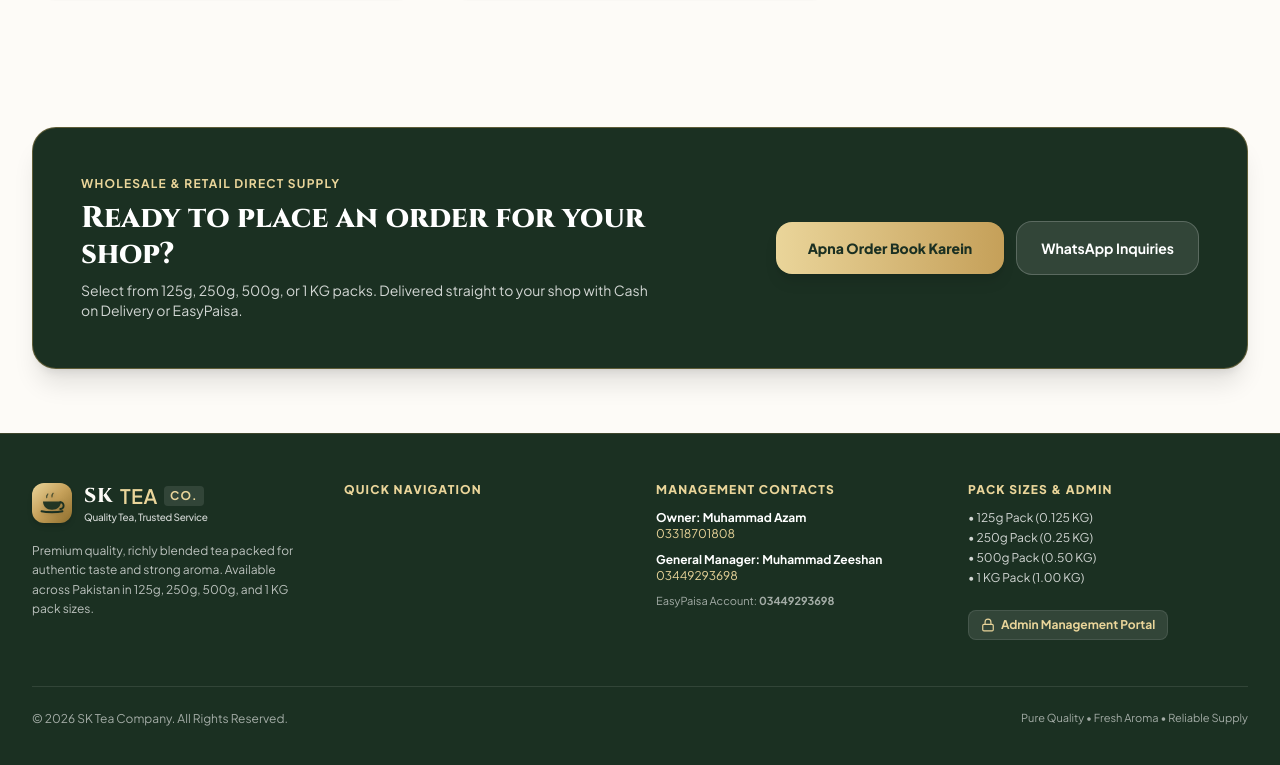
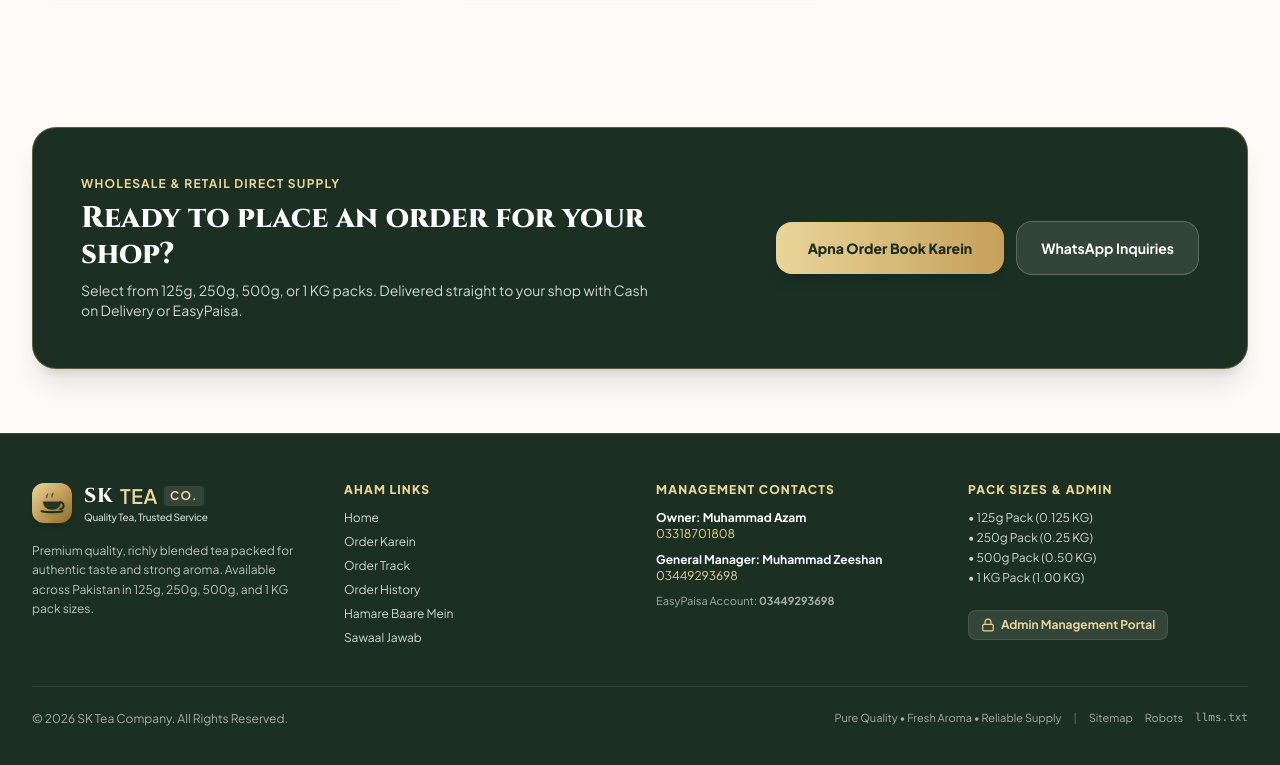
Before and after one commit to maraapna8-png/sk-new-, a React (Vite) app: page / in a window 1280 px wide. Shown: the part 2569-3334 px from the top of the page. Built offline with nearby package versions, Linux system fonts and the light colour scheme; no server answers; a web font is replaced by a local one.

Commit message:
feat: enhance order tracking and SEO configuration
- Add direct tracking buttons to order history
- Standardize navigation ID to 'tracker'
- Implement robots.txt and sitemap.xml for indexing
- Improve UI for order tracking sample IDs

```diff
--- a/src/App.tsx
+++ b/src/App.tsx
@@ -131,9 +131,10 @@ export function App() {
   };
 
   // Navigation handlers
-  const handleNavigate = (tab: NavItemId) => {
+  const handleNavigate = (tab: NavItemId | string) => {
+    const targetTab = (tab === 'track' ? 'tracker' : tab) as NavItemId;
     setPreviousView(currentView);
-    setCurrentView(tab);
+    setCurrentView(targetTab);
     window.scrollTo({ top: 0, behavior: 'smooth' });
   };
 
@@ -292,6 +293,7 @@ export function App() {
                 onViewBill={handleViewBill}
                 onReorder={handleReorder}
                 onNavigateOrder={() => handleNavigate('order')}
+                onTrackOrder={handleTrackFromOrder}
               />
             )}
 
@@ -360,37 +362,37 @@ export function App() {
                 {/* Col 2: Navigation Links */}
                 <div className="space-y-3">
                   <h4 className="text-xs font-extrabold uppercase tracking-widest text-[#EAD59A]">
-                    Quick Navigation
+                    {t.quickLinks || 'Quick Navigation'}
                   </h4>
                   <ul className="space-y-2 text-xs text-white/80">
                     <li>
                       <button onClick={() => handleNavigate('home')} className="hover:text-[#EAD59A] transition-colors cursor-pointer">
-                        {t.home}
+                        {t.navHome}
                       </button>
                     </li>
                     <li>
                       <button onClick={() => handleNavigate('order')} className="hover:text-[#EAD59A] transition-colors cursor-pointer">
-                        {t.orderTea}
+                        {t.navOrder}
                       </button>
                     </li>
                     <li>
                       <button onClick={() => handleNavigate('tracker')} className="hover:text-[#EAD59A] transition-colors cursor-pointer">
-                        {t.trackOrder}
+                        {t.navTrack}
                       </button>
                     </li>
                     <li>
                       <button onClick={() => handleNavigate('history')} className="hover:text-[#EAD59A] transition-colors cursor-pointer">
-                        {t.orderHistory}
+                        {t.navHistory}
                       </button>
                     </li>
                     <li>
                       <button onClick={() => handleNavigate('about')} className="hover:text-[#EAD59A] transition-colors cursor-pointer">
-                        {t.aboutUs}
+                        {t.navAbout}
                       </button>
                     </li>
                     <li>
                       <button onClick={() => handleNavigate('faqs')} className="hover:text-[#EAD59A] transition-colors cursor-pointer">
-                        {t.faqs}
+                        {t.navFaqs}
                       </button>
                     </li>
                   </ul>
@@ -451,8 +453,18 @@ export function App() {
                 <div>
                   &copy; {new Date().getFullYear()} SK Tea Company. All Rights Reserved.
                 </div>
-                <div className="flex items-center gap-4 text-[11px]">
+                <div className="flex flex-wrap items-center gap-3 text-[11px]">
                   <span>Pure Quality &bull; Fresh Aroma &bull; Reliable Supply</span>
+                  <span className="text-white/30 hidden sm:inline">|</span>
+                  <a href="/sitemap.xml" target="_blank" rel="noopener noreferrer" className="hover:text-[#EAD59A] transition-colors">
+                    Sitemap
+                  </a>
+                  <a href="/robots.txt" target="_blank" rel="noopener noreferrer" className="hover:text-[#EAD59A] transition-colors">
+                    Robots
+                  </a>
+                  <a href="/llms.txt" target="_blank" rel="noopener noreferrer" className="hover:text-[#EAD59A] transition-colors font-mono">
+                    llms.txt
+                  </a>
                 </div>
               </div>
 
--- a/src/components/Header.tsx
+++ b/src/components/Header.tsx
@@ -68,15 +68,16 @@ export const Header: React.FC<HeaderProps> = ({
     { id: 'about', label: t.navAbout, icon: Info },
     { id: 'faqs', label: t.navFaqs, icon: HelpCircle },
     { id: 'history', label: t.navHistory, icon: History },
-    { id: 'track', label: t.navTrack, icon: Search },
+    { id: 'tracker', label: t.navTrack, icon: Search },
     { id: 'contact', label: t.navContact, icon: Phone },
   ];
 
   const handleNavClick = (tabId: string) => {
+    const target = tabId === 'track' ? 'tracker' : tabId;
     if (onNavigate) {
-      onNavigate(tabId);
+      onNavigate(target);
     } else if (setActiveTab) {
-      setActiveTab(tabId);
+      setActiveTab(target);
     }
     setMobileMenuOpen(false);
     window.scrollTo({ top: 0, behavior: 'smooth' });
--- a/src/components/OrderHistory.tsx
+++ b/src/components/OrderHistory.tsx
@@ -19,6 +19,7 @@ interface OrderHistoryProps {
   onViewBill: (order: Order) => void;
   onReorder: (order: Order) => void;
   onNavigateOrder: () => void;
+  onTrackOrder?: (orderId: string) => void;
 }
 
 export const OrderHistory: React.FC<OrderHistoryProps> = ({
@@ -27,6 +28,7 @@ export const OrderHistory: React.FC<OrderHistoryProps> = ({
   onViewBill,
   onReorder,
   onNavigateOrder,
+  onTrackOrder,
 }) => {
   const t = translations[language];
   const [searchTerm, setSearchTerm] = useState('');
@@ -157,11 +159,23 @@ export const OrderHistory: React.FC<OrderHistoryProps> = ({
                     </div>
                   </div>
 
-                  <div className="flex items-center gap-2.5 self-start md:self-auto shrink-0">
+                  <div className="flex flex-wrap items-center gap-2.5 self-start md:self-auto shrink-0">
+                    {onTrackOrder && (
+                      <button
+                        onClick={() => onTrackOrder(order.id)}
+                        id={`history-track-${order.id}`}
+                        className="flex items-center gap-1.5 px-3.5 py-2.5 rounded-xl border border-[#C5A059]/40 bg-[#FAF8F5] hover:bg-[#FAF6EE] text-[#1A3D2F] font-bold text-xs transition-colors shadow-2xs cursor-pointer"
+                        title="View live status and tracking"
+                      >
+                        <Search className="w-3.5 h-3.5 text-[#C5A059]" />
+                        <span>{t.navTrack || 'Track'}</span>
+                      </button>
+                    )}
+
                     <button
                       onClick={() => onViewBill(order)}
                       id={`history-view-bill-${order.id}`}
-                      className="flex items-center gap-1.5 px-4 py-2.5 rounded-xl border border-[#D8CBBF] bg-[#FAF8F5] hover:bg-white text-[#1A3D2F] font-bold text-xs transition-colors shadow-2xs cursor-pointer"
+                      className="flex items-center gap-1.5 px-3.5 py-2.5 rounded-xl border border-[#D8CBBF] bg-[#FAF8F5] hover:bg-white text-[#1A3D2F] font-bold text-xs transition-colors shadow-2xs cursor-pointer"
                     >
                       <FileText className="w-3.5 h-3.5 text-[#C69B3D]" />
                       <span>{t.viewDetailsBtn}</span>
@@ -170,7 +184,7 @@ export const OrderHistory: React.FC<OrderHistoryProps> = ({
                     <button
                       onClick={() => onReorder(order)}
                       id={`history-reorder-${order.id}`}
-                      className="flex items-center gap-1.5 px-4 py-2.5 rounded-xl bg-[#1A3D2F] hover:bg-[#122D22] text-white font-bold text-xs transition-colors shadow-2xs cursor-pointer"
+                      className="flex items-center gap-1.5 px-3.5 py-2.5 rounded-xl bg-[#1A3D2F] hover:bg-[#122D22] text-white font-bold text-xs transition-colors shadow-2xs cursor-pointer"
                       title="Add these items to your cart and place order again"
                     >
                       <RotateCcw className="w-3.5 h-3.5 text-[#E5C158]" />
--- a/src/components/OrderTracker.tsx
+++ b/src/components/OrderTracker.tsx
@@ -157,9 +157,9 @@ export const OrderTracker: React.FC<OrderTrackerProps> = ({
           </form>
 
           {/* Quick suggestions */}
-          <div className="mt-3 text-xs text-[#718096] flex items-center gap-2">
+          <div className="mt-3 text-xs text-[#718096] flex items-center flex-wrap gap-2">
             <span>Sample IDs:</span>
-            {['SKT-000101', 'SKT-000102', 'SKT-000103', 'SKT-000104'].map((sample) => (
+            {['SKT-000107', 'SKT-000106', 'SKT-000105', 'SKT-000104'].map((sample) => (
               <button
                 key={sample}
                 type="button"
@@ -167,7 +167,7 @@ export const OrderTracker: React.FC<OrderTrackerProps> = ({
                   setOrderIdInput(sample);
                   fetchOrder(sample);
                 }}
-                className="text-xs font-semibold text-[#1A3D2F] hover:underline"
+                className="text-xs font-semibold text-[#1A3D2F] bg-[#FAF8F5] px-2 py-0.5 rounded-md border border-[#E7DFD5] hover:bg-[#1A3D2F] hover:text-white transition-colors cursor-pointer"
               >
                 {sample}
               </button>
```
Also changed, not shown: public/llms-full.txt (added), public/llms.txt (added), public/robots.txt (added), 1 other file (tests, documents, lock files or other folders).
